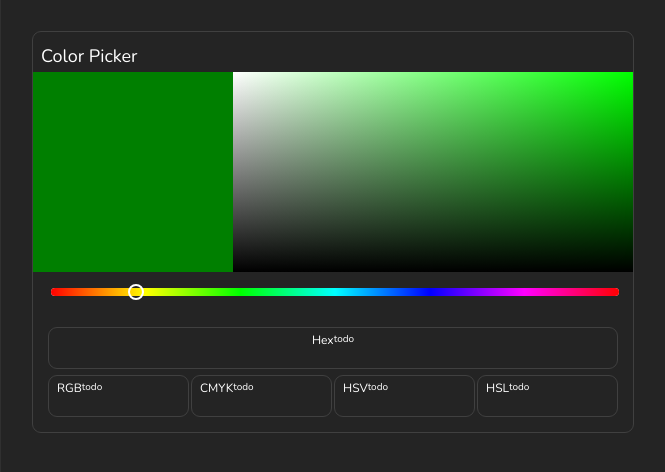
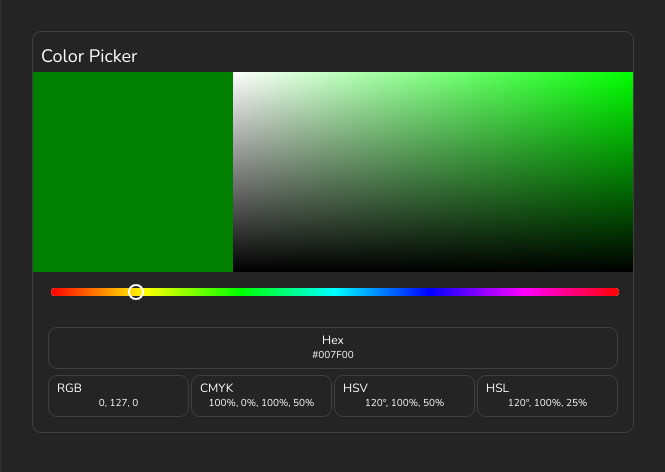
Before and after one commit to tlouchao/simple-color-picker, a React app: page / in a window 1280 px wide. Shown: the top 472 px of the page, without its empty margins (63-728 px from the left). Built offline with nearby package versions, Linux system fonts and the light colour scheme.

Commit message:
conversions display in UI

```diff
--- a/src/colorspace/Base.js
+++ b/src/colorspace/Base.js
@@ -24,23 +24,21 @@ class Base {
     // Getter (no setter)
     get vec() { return this.#vec }
 
-    // Print string
-    toString() {
-        return `${this.constructor.type}: ${this.vec}`
-    }
-
     _validateArgs(args){
 
         // Handle spread operator
         if (args.length == this.constructor.maxlen) {
             try { return this._validateArgsInner(args, true) } catch (err) { throw (err) }
 
+        } else if (args.length != 1) {
+            throw(new RangeError(`${args} please provide a vector with length ${this.constructor.maxlen}`))
+
         } else {
             // Get nested argument
             args = args[0]
 
             // Handle array
-            if (args.length == this.constructor.maxlen) {
+            if (Array.isArray(args)) {
                 try { return this._validateArgsInner(args, true) } catch (err) { throw (err) }
 
             // Handle key value pairs
@@ -125,14 +123,6 @@ class Base {
         }
     }
 
-    set reset(fn){
-        if (Object.getOwnPropertyNames(this).includes(fn.name)){
-            this.#vec = fn()
-        } else {
-            throw new TypeError("not a class method")
-        }
-    }
-
     randomize(){
         if (this instanceof Type['RGB'] || this instanceof Type['CMYK']) {
             return Array.from({ length: this.constructor.maxlen },
--- a/src/colorspace/CMYK.js
+++ b/src/colorspace/CMYK.js
@@ -11,6 +11,12 @@ class CMYK extends Base {
     static get maxlen(){ return VEC4_LEN }
     static get maxval(){ return MAX_PCT }
     static get maxdeg(){ return null }
+
+    toString() {
+        let cnorm = this.normalize()
+        cnorm = cnorm.map(x => Math.round(x * 100))
+        return `${cnorm[0]}%, ${cnorm[1]}%, ${cnorm[2]}%, ${cnorm[3]}%`
+    }
 
     /* https://www.rapidtables.com/convert/color/rgb-to-cmyk.html */
     static from(that){
--- a/src/colorspace/HSL.js
+++ b/src/colorspace/HSL.js
@@ -11,6 +11,12 @@ class HSL extends Base {
     static get maxlen(){ return VEC3_LEN }
     static get maxval(){ return MAX_PCT }
     static get maxdeg(){ return MAX_DEG }
+
+    toString() {
+        let hnorm = this.normalize()
+        hnorm = hnorm.map(x => Math.round(x * 100))
+        return `${this.vec[0]}\xB0, ${hnorm[1]}%, ${hnorm[2]}%`
+    }
 
     /* https://www.rapidtables.com/convert/color/rgb-to-hsl.html */
     static from(that){
--- a/src/colorspace/HSV.js
+++ b/src/colorspace/HSV.js
@@ -11,6 +11,12 @@ class HSV extends Base {
     static get maxlen(){ return VEC3_LEN }
     static get maxval(){ return MAX_PCT }
     static get maxdeg(){ return MAX_DEG }
+
+    toString() {
+        let hnorm = this.normalize()
+        hnorm = hnorm.map(x => Math.round(x * 100))
+        return `${this.vec[0]}\xB0, ${hnorm[1]}%, ${hnorm[2]}%`
+    }
 
     /* https://www.rapidtables.com/convert/color/rgb-to-hsv.html */
     static from(that){
--- a/src/colorspace/RGB.js
+++ b/src/colorspace/RGB.js
@@ -12,7 +12,12 @@ class RGB extends Base {
     static get maxval(){ return MAX_UINT8 }
     static get maxdeg(){ return null }
 
+    toString() {
+        return `${this.vec[0]}, ${this.vec[1]}, ${this.vec[2]}`
+    }
+
     /*https://www.rapidtables.com/convert/color/hsl-to-rgb.html*/
+    /*https://www.rapidtables.com/convert/color/hsv-to-rgb.html*/
     static from(that){
         if (that instanceof Type['HSL'] || that instanceof Type['HSV']){
             const hue = that.vec[0]
@@ -58,7 +63,7 @@ class RGB extends Base {
         }
     }
 
-    getHexString(){
+    toHexString(){
         let hexStr = '#'
         this.vec.forEach((x) => hexStr = hexStr.concat(x.toString(16).padStart(2, '0').toUpperCase()))
         return hexStr
--- a/src/colorspace/utils.js
+++ b/src/colorspace/utils.js
@@ -15,6 +15,8 @@ export const vec3ToNormalized = (vec3) => {
     if (vec3 instanceof Uint8ClampedArray) {
         const buf = Float64Array.from(vec3)
         vec3 = buf.map(x => x / MAX_UINT8)
+    } else {
+        throw new TypeError(`${vec3} is not a uint8 clamped array`)
     }
     return vec3;
 }
@@ -23,6 +25,8 @@ export const vec3ToUint8 = (vec3) => {
     if (vec3 instanceof Float64Array) {
         const buf = vec3.map(x => x * MAX_UINT8)
         vec3 = Uint8ClampedArray.from(buf)
+    } else {
+        throw new TypeError(`${vec3} is not a float64 array`)
     }
     return vec3;
 }
--- a/src/components/ColorPicker.js
+++ b/src/components/ColorPicker.js
@@ -24,20 +24,20 @@ const ColorPicker = () => {
             <div id='color-picker'>
                 <div id='header'><h1>Color Picker</h1></div>
                 <div id='canvas-wrapper'>
-                    <div id='square' style={{'backgroundColor': currentColor.getHexString()}}></div>
+                    <div id='square' style={{'backgroundColor': currentColor.toHexString()}}></div>
                     <canvas id='canvas' width='400' height='200'></canvas>
                 </div>
                 <div id='conversions-wrapper'>
                     <div><input id='slider' type='range' min='0' max={MAX_DEG} onChange={handleChangeSlider}></input></div>
                     <div id='hex' className='txt-format'>
                         <h2>Hex</h2>
-                        <p>todo</p>
+                        <p>{currentColor.toHexString()}</p>
                         </div>
                     <div id='conversions'>
                         {Object.keys(Type).map(k =>
                             <div id={k} key={"cv " + k}className='cvelem txt-format'>
                                 <h2>{k}</h2>
-                                <p>todo</p>
+                                <p>{(k == 'RGB') ? currentColor.toString() : Type[k].from(currentColor).toString()}</p>
                             </div>
                         )}
                     </div>
--- a/src/static/scss/components/_colorpicker.scss
+++ b/src/static/scss/components/_colorpicker.scss
@@ -63,7 +63,10 @@ $canvas-sqlen: 200px;
             }
             #hex {
                 display: flex;
-                justify-content: center;
+                flex-direction: column;
+                h2 {
+                    text-align: center;
+                }
             }
             #conversions {
                 display: flex;
@@ -73,6 +76,7 @@ $canvas-sqlen: 200px;
                 .cvelem {
                     display: flex;
                     flex: 1;
+                    flex-direction: column;
                 }
             }
 
```
Also changed, not shown: 2 other files (tests, documents, lock files or other folders).
